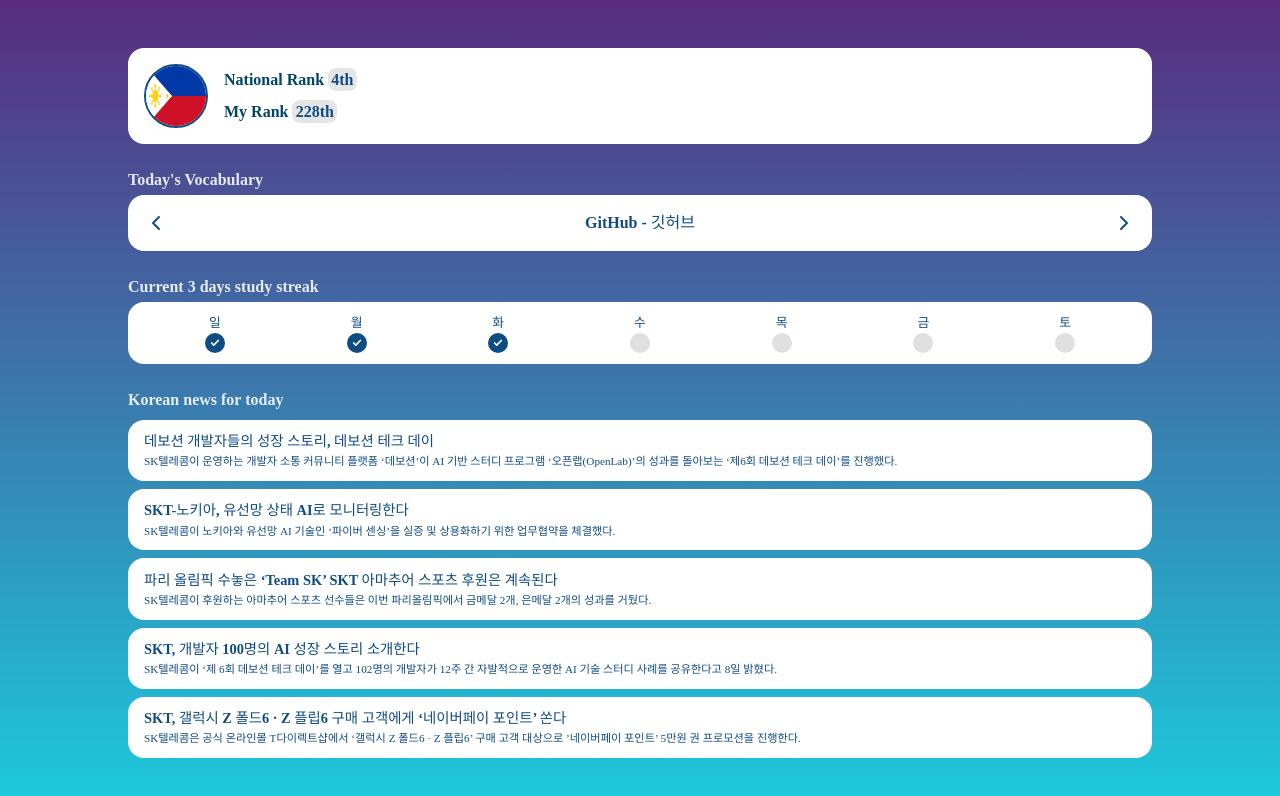
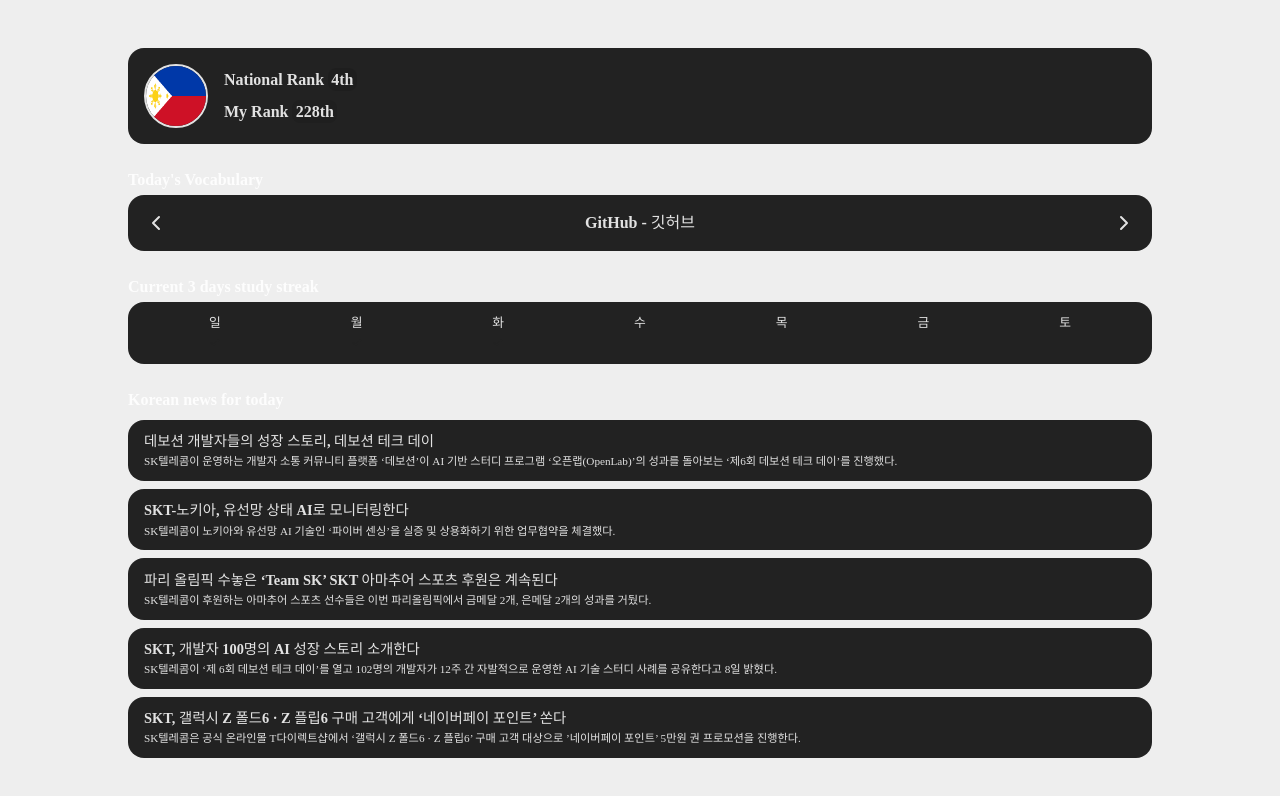
Before and after one commit to Fly-AI-Kanbu/Frontend, a React (Vite) app: page / in a window 1280 px wide. Shown: the top 796 px of the page. Built offline with nearby package versions, Linux system fonts and the light colour scheme.

Commit message:
style: Color Palette 설정

```diff
--- a/src/index.scss
+++ b/src/index.scss
@@ -45,5 +45,5 @@
   width: 100vw;
   height: 100vh;
   overflow: hidden;
-  background: linear-gradient(0deg, $primaryLight 0%, $secondary 100%);
+  background: $background;
 }
--- a/src/style/common.js
+++ b/src/style/common.js
@@ -1,11 +1,61 @@
 const Common = {
   colors: {
-    primary: '#0F4C82',
-    primaryDark: '#004664',
-    primaryLight: '#1dc9dc',
-    secondary: '#582c7f',
-    text: '#ffffff',
-    gray: '#e0e0e0',
+    background: '#eee',
+    text: '#222',
+    border: '#ddd',
+
+    primary100: '#040D12',
+    primary200: '#0A2129',
+    primary300: '#183D3D',
+    primary400: '#2a4b4a',
+    primary500: '#43605f',
+    primary600: '#5C8374',
+    primary700: '#7A9F8A',
+    primary800: '#8FAE9A',
+    primary900: '#93B1A6',
+
+    white: '#ffffff',
+    black: '#000000',
+
+    gray100: '#f5f5f5',
+    gray200: '#eeeeee',
+    gray300: '#e0e0e0',
+    gray400: '#bdbdbd',
+    gray500: '#9e9e9e',
+    gray600: '#757575',
+    gray700: '#616161',
+    gray800: '#424242',
+    gray900: '#212121',
+
+    red100: '#FFEBEE',
+    red200: '#FFCDD2',
+    red300: '#EF9A9A',
+    red400: '#E57373',
+    red500: '#EF5350',
+    red600: '#E53935',
+    red700: '#D32F2F',
+    red800: '#C62828',
+    red900: '#B71C1C',
+
+    blue100: '#E3F2FD',
+    blue200: '#BBDEFB',
+    blue300: '#90CAF9',
+    blue400: '#64B5F6',
+    blue500: '#42A5F5',
+    blue600: '#2196F3',
+    blue700: '#1E88E5',
+    blue800: '#1976D2',
+    blue900: '#1565C0',
+
+    green100: '#E8F5E9',
+    green200: '#C8E6C9',
+    green300: '#A5D6A7',
+    green400: '#81C784',
+    green500: '#66BB6A',
+    green600: '#4CAF50',
+    green700: '#43A047',
+    green800: '#388E3C',
+    green900: '#2E7D32'
   }
 }
 
--- a/src/style/variables.scss
+++ b/src/style/variables.scss
@@ -1,16 +1,56 @@
+$background: #eee !default;
+$text: #222 !default;
+$border: #ddd !default;
 
-//colors: {
-//  primary: '#0F4C82',
-//  primaryDark: '#004664',
-//  primaryLight: '#1dc9dc',
-//  secondary: '#582c7f',
-//  text: '#ffffff',
-//  gray: '#e0e0e0',
-//}
+$primary-100: #040D12 !default;
+$primary-200: #0A2129 !default;
+$primary-300: #183D3D !default;
+$primary-400: #2a4b4a !default;
+$primary-500: #43605f !default;
+$primary-600: #5C8374 !default;
+$primary-700: #7A9F8A !default;
+$primary-800: #8FAE9A !default;
+$primary-900: #93B1A6 !default;
 
-$primary: #0F4C82 !default;
-$primaryDark: #004664 !default;
-$primaryLight: #1dc9dc !default;
-$secondary: #582c7f !default;
-$text: #ffffff !default;
-$gray: #e0e0e0 !default;
+$white: #ffffff !default;
+$black: #000000 !default;
+
+$gray-100: #f5f5f5 !default;
+$gray-200: #eeeeee !default;
+$gray-300: #e0e0e0 !default;
+$gray-400: #bdbdbd !default;
+$gray-500: #9e9e9e !default;
+$gray-600: #757575 !default;
+$gray-700: #616161 !default;
+$gray-800: #424242 !default;
+$gray-900: #212121 !default;
+
+$red-100: #FFEBEE !default;
+$red-200: #FFCDD2 !default;
+$red-300: #EF9A9A !default;
+$red-400: #E57373 !default;
+$red-500: #EF5350 !default;
+$red-600: #E53935 !default;
+$red-700: #D32F2F !default;
+$red-800: #C62828 !default;
+$red-900: #B71C1C !default;
+
+$blue-100: #E3F2FD !default;
+$blue-200: #BBDEFB !default;
+$blue-300: #90CAF9 !default;
+$blue-400: #64B5F6 !default;
+$blue-500: #42A5F5 !default;
+$blue-600: #2196F3 !default;
+$blue-700: #1E88E5 !default;
+$blue-800: #1976D2 !default;
+$blue-900: #1565C0 !default;
+
+$green-100: #E8F5E9 !default;
+$green-200: #C8E6C9 !default;
+$green-300: #A5D6A7 !default;
+$green-400: #81C784 !default;
+$green-500: #66BB6A !default;
+$green-600: #4CAF50 !default;
+$green-700: #43A047 !default;
+$green-800: #388E3C !default;
+$green-900: #2E7D32 !default;
```
